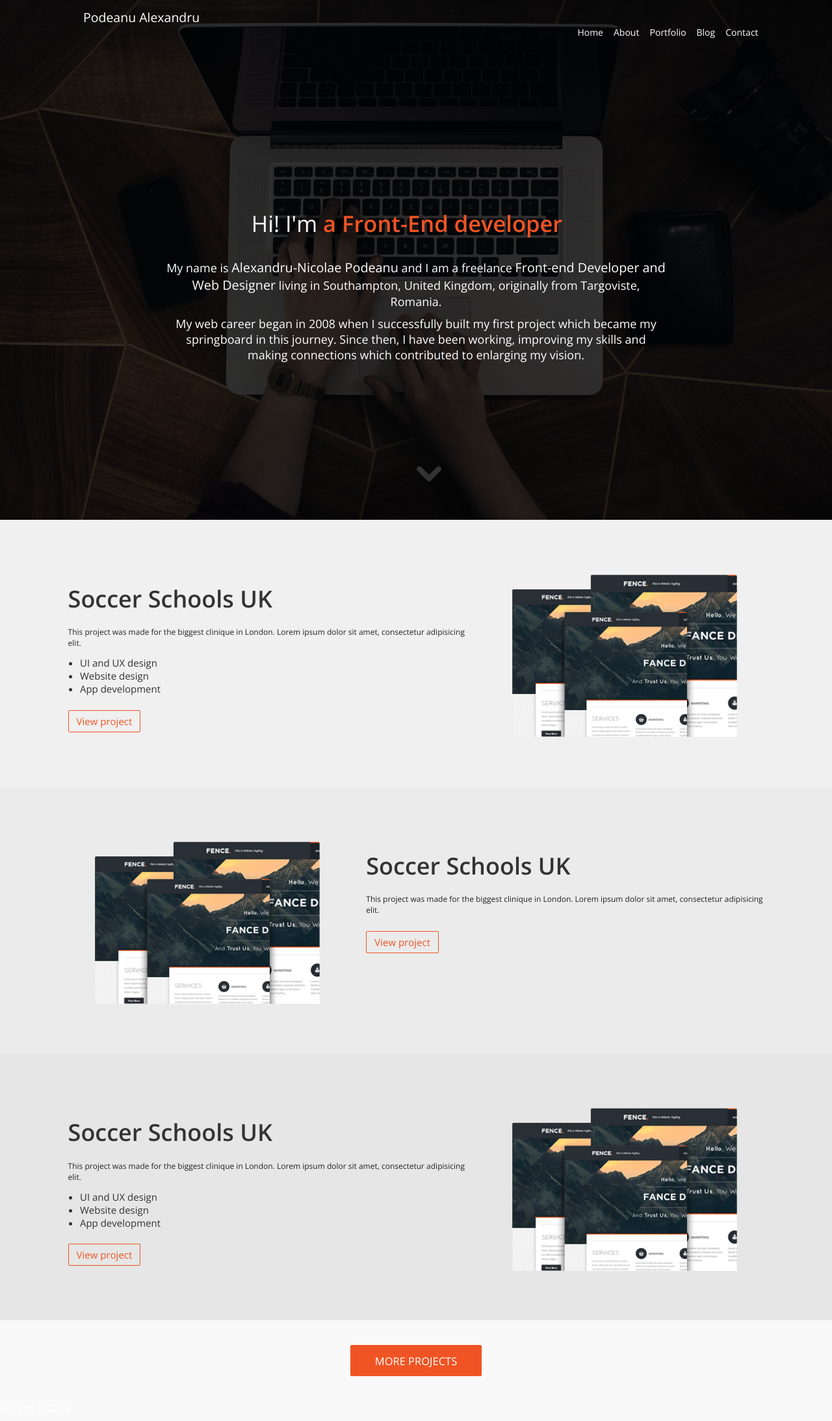
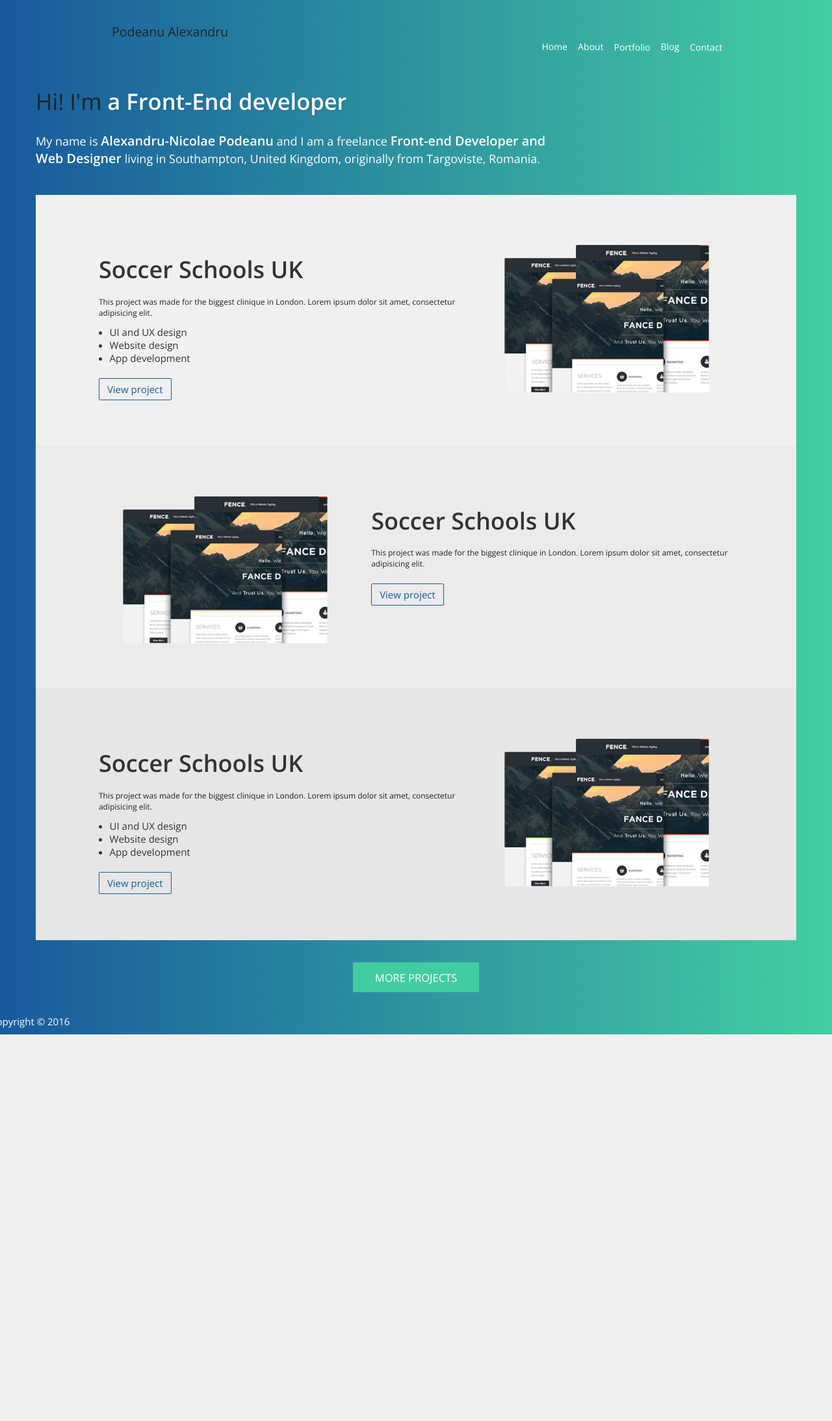
Before and after one commit to podeanualex/podeanu.com, a PHP site: page / in a window 1280 px wide. Shown: the whole page at 65% size. After the commit the page ends 1592 px from the top, so only its background shows below. Run offline with PHP 8.4, Linux system fonts and the light colour scheme.

Commit message:
New Style: index.html 70%

```diff
--- a/css/front.css
+++ b/css/front.css
@@ -19,12 +19,12 @@
 }
 
 ::selection {
-  background: #f05424;
+  background: #185a9d;
   color: #fff;
 }
 
 ::-moz-selection {
-  background: #f05424;
+  background: #185a9d;
 }
 
 .no-padding {
@@ -151,7 +151,7 @@
 }
 
 .calltoaction {
-  background: #f05424;
+  background: #42cca2;
   margin: 1% auto;
   display: table;
   padding: 1% 3%;
@@ -173,10 +173,10 @@
 }
 
 .readMoreBtn {
-  border: 1px solid #f05424;
+  border: 1px solid #185a9d;
   border-radius: 2px;
   font: 200 1em "Open Sans", sans-serif;
-  color: #f05424;
+  color: #185a9d;
   -webkit-transition: all 0.2s ease-in-out;
   -moz-transition: all 0.2s ease-in-out;
   -ms-transition: all 0.2s ease-in-out;
@@ -189,7 +189,7 @@
   font-size: 0.9em;
 }
 .readMoreBtn:hover {
-  box-shadow: inset 10rem 0 0 #f05424;
+  box-shadow: inset 10rem 0 0 #185a9d;
   color: #fff;
   text-decoration: none;
 }
@@ -468,6 +468,9 @@
 body {
   color: #fff;
   font-size: 15px;
+  background: #43cea2;
+  background: -webkit-linear-gradient(to left, #43cea2, #185a9d);
+  background: linear-gradient(to left, #43cea2, #185a9d);
 }
 
 #home header {
@@ -475,9 +478,7 @@
   padding: 1% 0;
   width: 100%;
   min-height: 50px;
-  position: fixed;
-  top: 0;
-  left: 0;
+  position: relative;
   z-index: 3;
 }
 #home header #logo {
@@ -521,34 +522,30 @@
   padding: 1%;
 }
 #home header #mainMenu ul li:hover a {
-  color: #f05424;
+  color: #185a9d;
 }
 #home .introducer {
   height: 100%;
-  min-height: 800px;
-  padding-top: 20%;
-  background: url("../img/indexBg-min.jpeg") no-repeat center center fixed;
-  -webkit-background-size: cover;
-  -moz-background-size: cover;
-  -o-background-size: cover;
-  background-size: cover;
+  min-height: 300px;
+  padding-top: 2%;
   position: relative;
 }
 #home .introducer .content {
   z-index: 3;
   position: relative;
-  text-align: center;
-  width: 60%;
+  width: 100%;
   display: block;
+  margin-bottom: 3%;
   margin: 5% auto 2% auto;
 }
 #home .introducer p {
   font: 200 1.2em "Open Sans", sans-serif;
   color: #fff;
   text-align: justify-content;
+  width: 70%;
 }
 #home .introducer p b {
-  font: 400 1.1em "Open Sans", sans-serif;
+  font: 600 1.1em "Open Sans", sans-serif;
   color: #fff;
 }
 #home .introducer .darkness {
@@ -567,15 +564,16 @@
 }
 #home .introducer h1 {
   font: 200 2.3em "Open Sans", sans-serif;
-  color: #fff;
+  color: #222222;
 }
 #home .introducer h2 {
   font: 100 2.3em "Open Sans", sans-serif;
-  color: #fff;
-  margin-bottom: 4%;
+  color: #222222;
+  margin-bottom: 2%;
 }
 #home .introducer h2 span {
-  color: #f05424;
+  color: #fff;
+  text-shadow: 2px 1px 3px rgba(0, 0, 0, 0.1);
   font-weight: 600;
 }
 
@@ -593,6 +591,7 @@
   overflow: hidden;
   min-height: 264px;
   position: relative;
+  z-index: 1;
   -webkit-transition: all 0.2s ease-in-out;
   -moz-transition: all 0.2s ease-in-out;
   -ms-transition: all 0.2s ease-in-out;
@@ -610,9 +609,11 @@
 }
 .project:hover {
   background: #fff;
+  z-index: 2;
+  box-shadow: 2px 4px 10px rgba(0, 0, 0, 0.1);
 }
 .project:hover .content h3 a {
-  color: #f05424;
+  color: #185a9d;
 }
 .project ul {
   display: block;
@@ -648,9 +649,9 @@
 .project a.link {
   padding: 0.4em 0.8em;
   font: 200 1em "Open Sans", sans-serif;
-  color: #f05424;
+  color: #185a9d;
   border-radius: 2px;
-  border: 1px solid #f05424;
+  border: 1px solid #185a9d;
   margin: 2% 2% 0 0;
   text-decoration: none;
   float: left;
@@ -661,7 +662,7 @@
   transition: all 0.2s ease-in-out;
 }
 .project a.link:hover {
-  box-shadow: inset 0 15rem 0 #f05424;
+  box-shadow: inset 0 15rem 0 #185a9d;
   color: #fff;
 }
 
--- a/index.php
+++ b/index.php
@@ -23,7 +23,7 @@
   </script>
 </head>
 <body id="home">
- <div class="container-fluid">
+ <div class="container">
      <div class="row">
 
         <div class="introducer">
@@ -44,14 +44,10 @@
                </ul>
             </div> <!-- /.mainMenu -->
            </header>
-          <div class="darkness"></div>
           <div class="content homeDescription">
               <h2>Hi! I'm <span id="hiim"></span></h2>
               <p>My name is <b>Alexandru-Nicolae Podeanu</b> and I am a freelance <b>Front-end Developer and Web Designer</b> living in Southampton, United Kingdom, originally from Targoviste, Romania.</p>
-
-               <p>My web career began in 2008 when I successfully built my first project which became my springboard in this journey. Since then, I have been working, improving my skills and making connections which contributed to enlarging my vision. </p>
           </div> <!-- /.text-content -->
-          <div class="arrow bounce"></div>
         </div> <!-- /.introducer -->
       </div> <!-- .row -->
 
@@ -121,7 +117,10 @@
             </div>
         </div>
       </section>
-  </div>
+  </div> <!-- .container-->
+
+
+
   <section>
 
   </section>
--- a/js/custom.js
+++ b/js/custom.js
@@ -29,9 +29,9 @@
             height: jQuery(window).height()
         });
 
-        jQuery('.introducer').css({
-            height: jQuery(window).height()
-        });
+//        jQuery('.introducer').css({
+//            height: jQuery(window).height()
+//        });
 
     }
 
--- a/sass/front/modules/_colors.sass
+++ b/sass/front/modules/_colors.sass
@@ -10,6 +10,7 @@
     ==================== */
 
 
-$orangeMain: #f05424
+$orangeMain: #185a9d
+$secondColor: #42cca2
 $blueMain: #3bc3df
 $blackMain: #222222
--- a/sass/front/partials/_base.sass
+++ b/sass/front/partials/_base.sass
@@ -14,7 +14,6 @@
     -ms-transition: $transition-property $transition-time $method
     -o-transition: $transition-property $transition-time $method
     transition: $transition-property $transition-time $method
-
 
 
 $light: 200
--- a/sass/front/partials/_buttons.sass
+++ b/sass/front/partials/_buttons.sass
@@ -13,7 +13,7 @@
         text-decoration: none
 
 .calltoaction
-    background: $orangeMain
+    background: $secondColor
     margin: 1% auto
     display: table
     padding: 1% 3%
--- a/sass/front/theme/_specific.sass
+++ b/sass/front/theme/_specific.sass
@@ -1,15 +1,17 @@
 body
   color: #fff
   font-size: 15px
+  background: #43cea2
+  background: -webkit-linear-gradient(to left, #43cea2 , #185a9d)
+  background: linear-gradient(to left, #43cea2 , #185a9d)
+
 #home
   header
     background: transparent
     padding: 1% 0
     width: 100%
     min-height: 50px
-    position: fixed
-    top: 0
-    left: 0
+    position: relative
     z-index: 3
     #logo
       display: block
@@ -43,26 +45,22 @@
               color: $orangeMain
   .introducer
     height: 100%
-    min-height: 800px
-    padding-top: 20%
-    background: url('../img/indexBg-min.jpeg') no-repeat center center fixed
-    -webkit-background-size: cover
-    -moz-background-size: cover
-    -o-background-size: cover
-    background-size: cover
+    min-height: 300px
+    padding-top: 2%
     position: relative
     .content
       z-index: 3
       position: relative
-      text-align: center
-      width: 60%
+      width: 100%
       display: block
+      margin-bottom: 3%
       margin: 5% auto 2% auto
     p
       @include sans($light, 1.2em, #fff)
       text-align: justify-content
+      width: 70%
       b
-        @include sans(400, 1.1em, #fff)
+        @include sans(600, 1.1em, #fff)
     .darkness
       width: 100%
       height: 100%
@@ -73,12 +71,13 @@
       background: rgba(0,0,0,.8)
       @include transition(all, .2s, ease-in-out)
     h1
-      @include sans(200, 2.3em, #fff)
+      @include sans(200, 2.3em, $blackMain)
     h2
-      @include sans(100, 2.3em, #fff)
-      margin-bottom: 4%
+      @include sans(100, 2.3em, $blackMain)
+      margin-bottom: 2%
       span
-        color: $orangeMain
+        color: #fff
+        text-shadow: 2px 1px 3px rgba(0,0,0,.1)
         font-weight: 600
 
 section
@@ -95,6 +94,7 @@
   overflow: hidden
   min-height: 264px
   position: relative
+  z-index: 1
   @include transition(all, .2s, ease-in-out)
   &:nth-child(1)
     background: #f0f0f0
@@ -104,6 +104,8 @@
     background: #e5e6e5
   &:hover
     background: #fff
+    z-index: 2
+    box-shadow: 2px 4px 10px rgba(0,0,0, .1)
     .content
       h3
         a
```
